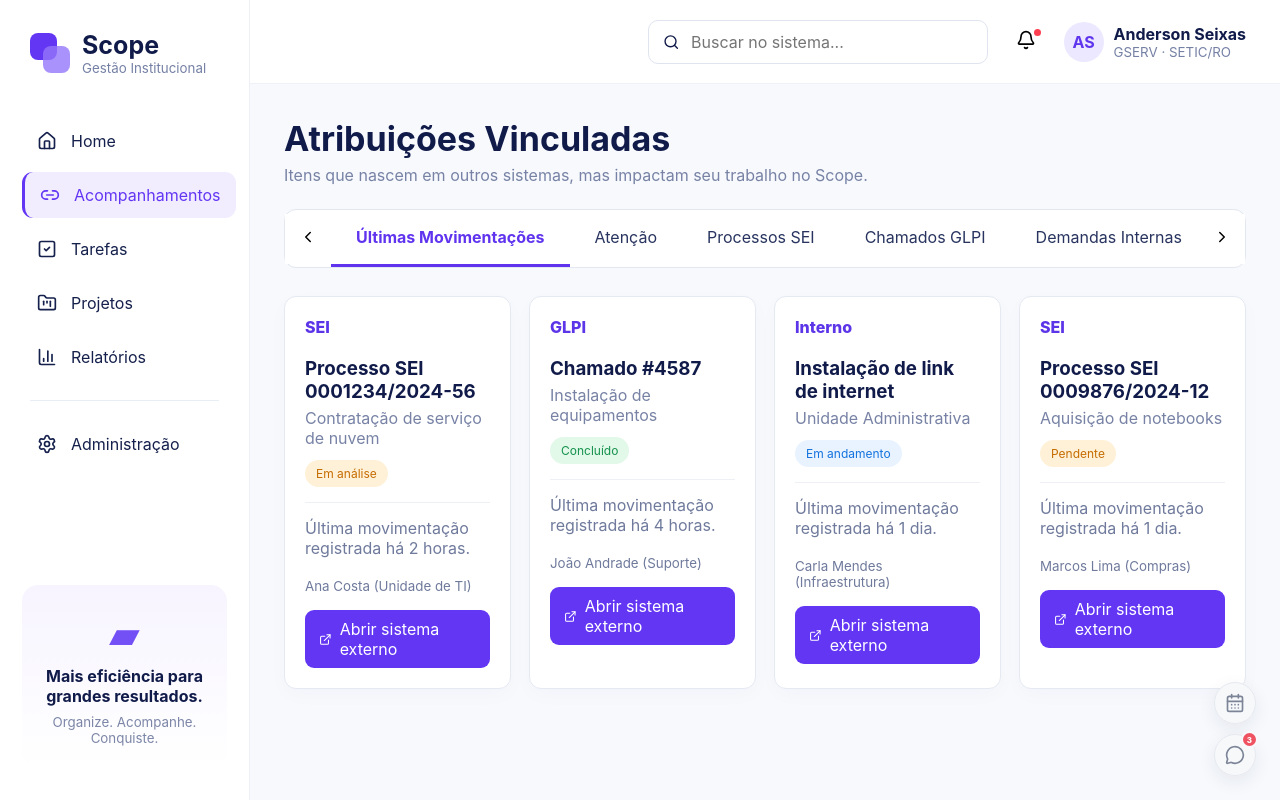
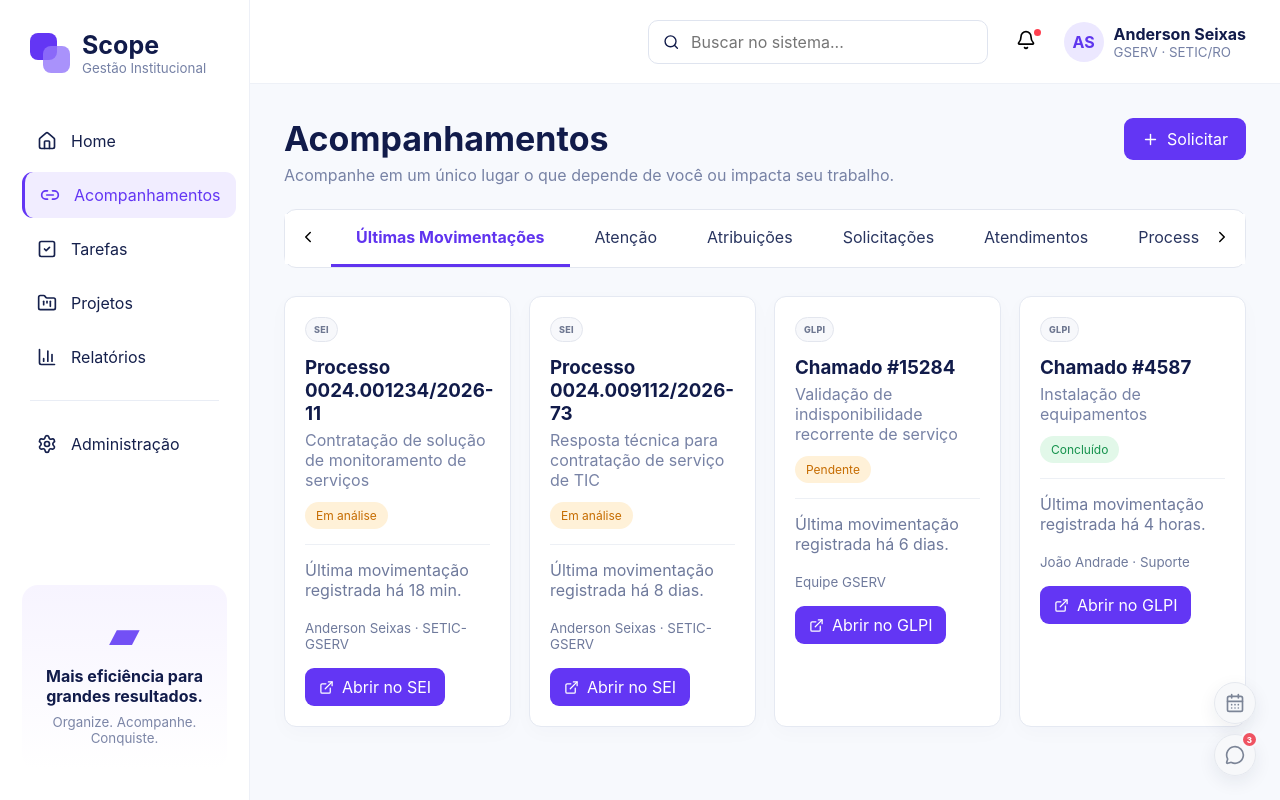
Before and after one commit to 6xAs/scope-react-ts-blitz, a React (Vite) app: page /atribuicoes in a window 1280 px wide. Built offline with nearby package versions, Linux system fonts and the light colour scheme.

Commit message:
feat: transforma atribuições em acompanhamentos interoperáveis

```diff
--- a/src/pages/Assignments.tsx
+++ b/src/pages/Assignments.tsx
@@ -5,23 +5,28 @@ import {
   Clock3,
   ExternalLink,
   Inbox,
+  Plus,
+  Search,
   UserCheck,
   Users,
+  X,
 } from 'lucide-react'
-import { useMemo, useState } from 'react'
+import { useEffect, useMemo, useState } from 'react'
 import { PageTabs } from '../components/PageTabs'
 import { StatusPill } from '../components/StatusPill'
-import { assignments } from '../data/mock'
+import { getUnifiedServiceCatalog, getUnifiedWorkItems, sourceLabel } from '../integrations'
+import type { ServiceCatalogItem, WorkItem } from '../integrations/types'
 import '../assignments-sei.css'
 import '../attention.css'
+import '../interoperability.css'
 
 const tabs = [
   'Últimas Movimentações',
   'Atenção',
+  'Atribuições',
+  'Solicitações',
+  'Atendimentos',
   'Processos SEI',
-  'Chamados GLPI',
-  'Demandas Internas',
-  'Blocos de Assinatura',
 ]
 
 type SeiUnit = {
@@ -45,7 +50,7 @@ type SeiProcess = {
 
 type AttentionAssignment = {
   id: string
-  source: 'SEI' | 'GLPI' | 'Interna'
+  source: 'SEI' | 'GLPI' | 'Interna' | 'Portal' | 'Alpha'
   title: string
   subtitle: string
   owner: string
@@ -216,25 +221,73 @@ const attentionAssignments: AttentionAssignment[] = [
     deadline: '21/09/2026',
     externalUrl: 'https://sei.ro.gov.br/',
   },
+  {
+    id: 'attention-portal-01',
+    source: 'Portal',
+    title: 'Solicitação de acesso ao SEI',
+    subtitle: 'Pedido funcional aguardando análise do RH Setorial',
+    owner: 'RH Setorial',
+    context: 'Portal do Servidor',
+    status: 'Em análise',
+    overdue: 'Aguardando análise',
+    stale: 'Sem atualização há 2 dias',
+    deadline: '—',
+    externalUrl: 'https://portaldoservidor.sistemas.ro.gov.br/',
+  },
+  {
+    id: 'attention-alpha-01',
+    source: 'Alpha',
+    title: 'Atendimento #1932',
+    subtitle: 'Solicitação do cidadão aguardando atendimento da unidade',
+    owner: 'Fila da unidade',
+    context: 'Alpha · Atendimento ao cidadão',
+    status: 'Pendente',
+    overdue: 'Aguardando atendimento',
+    stale: 'Recebido há 38 min',
+    deadline: 'Hoje',
+    externalUrl: 'https://alpha.sistemas.ro.gov.br/',
+  },
 ]
 
 export function Assignments() {
   const [active, setActive] = useState(tabs[0])
   const [selectedUnit, setSelectedUnit] = useState('SETIC-GSERV')
+  const [catalogOpen, setCatalogOpen] = useState(false)
+  const [query, setQuery] = useState('')
+  const [workItems, setWorkItems] = useState<WorkItem[]>([])
+  const [catalog, setCatalog] = useState<ServiceCatalogItem[]>([])
 
-  const list =
-    active === tabs[0]
-      ? assignments.slice(0, 4)
-      : assignments.filter((assignment) => {
-          if (active === 'Processos SEI') {
-            return assignment.source === 'SEI'
+  useEffect(() => {
+    Promise.all([getUnifiedWorkItems(), getUnifiedServiceCatalog()]).then(
+      ([items, services]) => {
+        setWorkItems(items)
+        setCatalog(services)
+      },
+    )
+  }, [])
+
+  const list = useMemo(() => {
+    if (active === 'Últimas Movimentações') return workItems.slice(0, 4)
+    if (active === 'Atribuições') {
+      return workItems.filter((item) => item.kind === 'atribuicao')
     }
+    if (active === 'Solicitações') {
+      return workItems.filter((item) => item.kind === 'solicitacao')
+    }
+    if (active === 'Atendimentos') {
+      return workItems.filter((item) => item.kind === 'atendimento')
+    }
+    return []
+  }, [active, workItems])
 
-          if (active === 'Chamados GLPI') {
-            return assignment.source === 'GLPI'
-          }
+  const services = catalog.filter((service) => {
+    const term = query.trim().toLowerCase()
+    if (!term) return true
 
-          return true
+    return (
+      service.title.toLowerCase().includes(term) ||
+      service.description.toLowerCase().includes(term)
+    )
   })
 
   const currentUnit = seiUnits.find((unit) => unit.id === selectedUnit) ?? seiUnits[3]
@@ -250,10 +303,21 @@ export function Assignments() {
     <div>
       <div className="title-row">
         <div>
-          <h1>Atribuições Vinculadas</h1>
+          <h1>Acompanhamentos</h1>
           <p>
-            Itens que nascem em outros sistemas, mas impactam seu trabalho no Scope.
+            Acompanhe em um único lugar o que depende de você ou impacta seu trabalho.
           </p>
+        </div>
+
+        <div className="interop-title-actions">
+          <button
+            type="button"
+            className="primary"
+            onClick={() => setCatalogOpen(true)}
+          >
+            <Plus size={17} />
+            Solicitar
+          </button>
         </div>
       </div>
 
@@ -523,33 +587,98 @@ export function Assignments() {
         </section>
       ) : (
         <div className="cards-grid assignment-grid">
-          {list.map((assignment) => (
-            <article className="assignment-card" key={assignment.id}>
-              <div className={`source-badge ${assignment.source.toLowerCase()}`}>
-                {assignment.source}
+          {list.map((item) => (
+            <article className="assignment-card" key={item.id}>
+              <div className="interop-source">{sourceLabel(item.source)}</div>
+
+              <h3>{item.title}</h3>
+              <p>{item.description}</p>
+              <StatusPill>{item.status}</StatusPill>
+
+              <div className="assignment-note">
+                Última movimentação registrada {item.updated}.
               </div>
 
-              <h3>{assignment.title}</h3>
-              <p>{assignment.subtitle}</p>
-              <StatusPill>{assignment.status}</StatusPill>
+              <small>{item.owner}</small>
 
-              <div className="assignment-note">
-                Última movimentação registrada {assignment.updated}.
-              </div>
-
-              <small>{assignment.owner}</small>
-
+              {item.externalUrl && (
                 <a
                   className="primary small link-btn"
-                href={assignment.externalUrl}
+                  href={item.externalUrl}
                   target="_blank"
                   rel="noreferrer"
                 >
                   <ExternalLink size={15} />
-                Abrir sistema externo
+                  {item.actionLabel ?? 'Abrir origem'}
                 </a>
+              )}
             </article>
           ))}
+
+          {list.length === 0 && (
+            <div className="interop-empty">
+              Nenhum item para exibir neste acompanhamento.
+            </div>
+          )}
+        </div>
+      )}
+
+      {catalogOpen && (
+        <div
+          className="service-catalog-backdrop"
+          onMouseDown={() => setCatalogOpen(false)}
+        >
+          <aside
+            className="service-catalog-panel"
+            onMouseDown={(event) => event.stopPropagation()}
+          >
+            <div className="service-catalog-head">
+              <div>
+                <h2>Solicitar serviço</h2>
+                <p>
+                  Encontre o que precisa sem ter que lembrar em qual sistema o
+                  serviço está.
+                </p>
+              </div>
+
+              <button
+                type="button"
+                className="service-catalog-close"
+                onClick={() => setCatalogOpen(false)}
+                aria-label="Fechar catálogo"
+              >
+                <X size={18} />
+              </button>
+            </div>
+
+            <label className="service-catalog-search">
+              <Search size={17} />
+              <input
+                autoFocus
+                value={query}
+                onChange={(event) => setQuery(event.target.value)}
+                placeholder="Buscar serviço..."
+              />
+            </label>
+
+            <div className="service-catalog-list">
+              {services.map((service) => (
+                <a
+                  key={service.id}
+                  className="service-catalog-item"
+                  href={service.externalUrl}
+                  target="_blank"
+                  rel="noreferrer"
+                >
+                  <div>
+                    <strong>{service.title}</strong>
+                    <small>{service.description}</small>
+                  </div>
+                  <span>{sourceLabel(service.source)}</span>
+                </a>
+              ))}
+            </div>
+          </aside>
         </div>
       )}
     </div>
```
Lines whose indentation alone changed are shown as unchanged.
